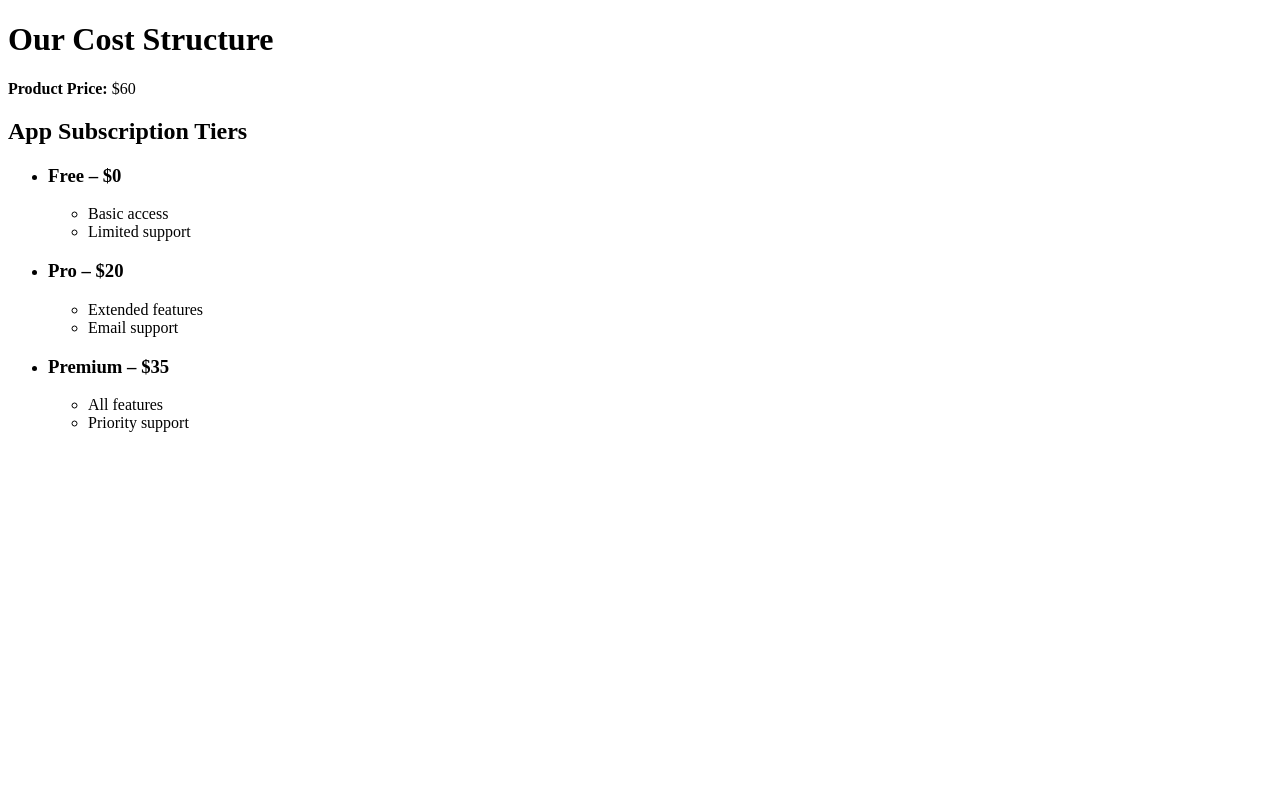
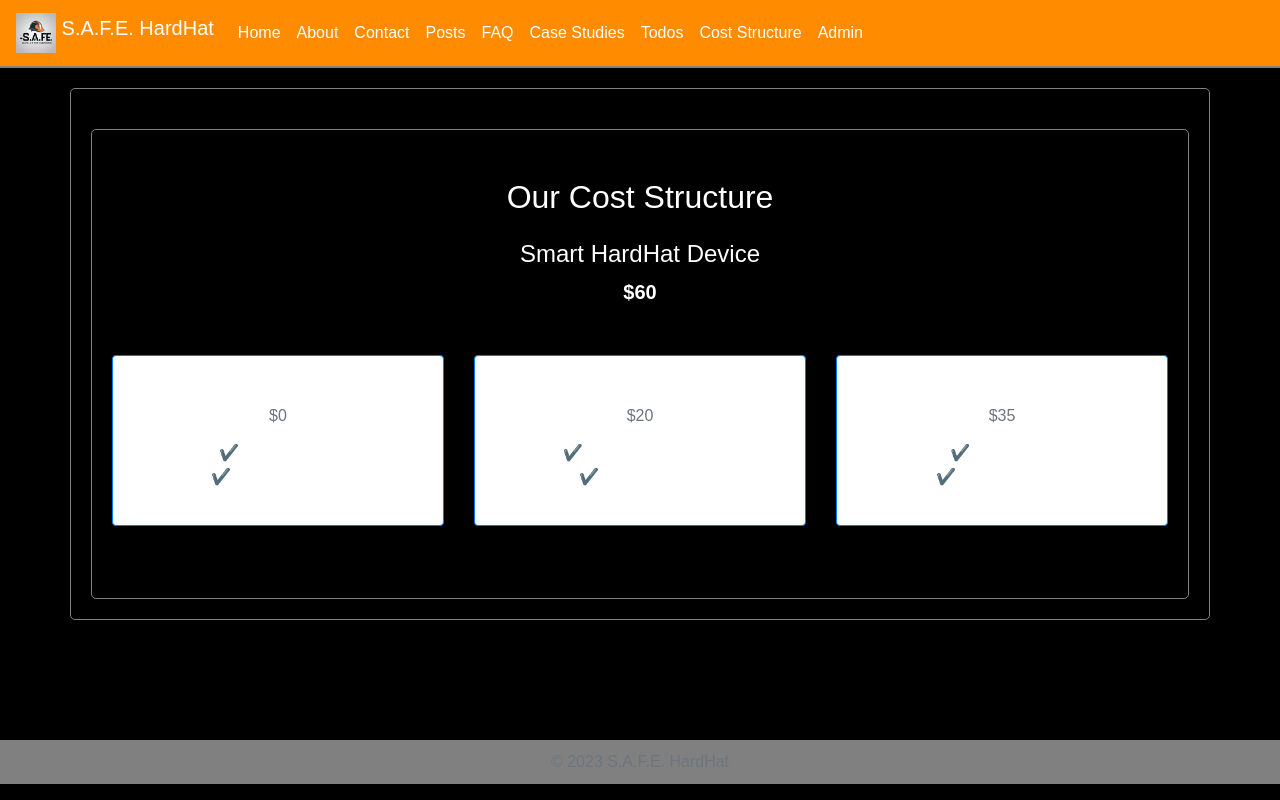
Before and after one commit to Jaheimram/SAFEHardHatSensor, a Django app: page /cost-structure/ in a window 1280 px wide. Run offline with Django 5.2, Linux system fonts and the light colour scheme; some libraries are stand-ins or nearby versions.

Commit message:
Update cost_structure.html

```diff
--- a/Smart/templates/cost_structure.html
+++ b/Smart/templates/cost_structure.html
@@ -1,25 +1,30 @@
-<!DOCTYPE html>
-<html lang="en">
-<head>
-    <meta charset="UTF-8">
-    <title>Cost Structure</title>
-</head>
-<body>
-    <h1>Our Cost Structure</h1>
-    <p><strong>Product Price:</strong> ${{ product_price }}</p>
+{% extends 'base.html' %}
 
-    <h2>App Subscription Tiers</h2>
-    <ul>
+{% block content %}
+<div class="container py-5">
+    <h2 class="text-center mb-4">Our Cost Structure</h2>
+
+    <div class="text-center mb-5">
+        <h4>Smart HardHat Device</h4>
+        <p class="lead font-weight-bold">${{ product_price }}</p>
+    </div>
+
+    <div class="row">
         {% for tier in tiers %}
-            <li>
-                <h3>{{ tier.name }} – ${{ tier.price }}</h3>
-                <ul>
-                    {% for feature in tier.features %}
-                        <li>{{ feature }}</li>
-                    {% endfor %}
-                </ul>
-            </li>
+        <div class="col-md-4 mb-4">
+            <div class="card h-100 text-center border-primary shadow-sm">
+                <div class="card-body">
+                    <h5 class="card-title">{{ tier.name }}</h5>
+                    <h6 class="card-subtitle text-muted mb-3">${{ tier.price }}</h6>
+                    <ul class="list-unstyled">
+                        {% for feature in tier.features %}
+                        <li>✔️ {{ feature }}</li>
+                        {% endfor %}
+                    </ul>
+                </div>
+            </div>
+        </div>
         {% endfor %}
-    </ul>
-</body>
-</html>
+    </div>
+</div>
+{% endblock %}
```
